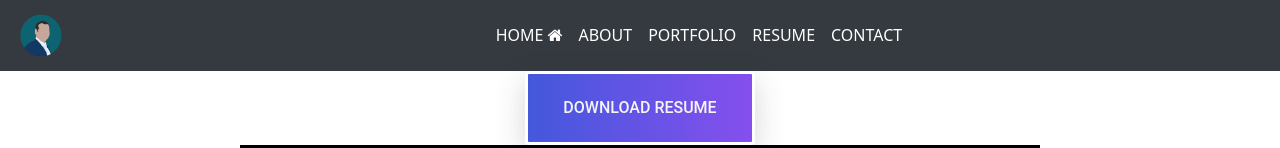
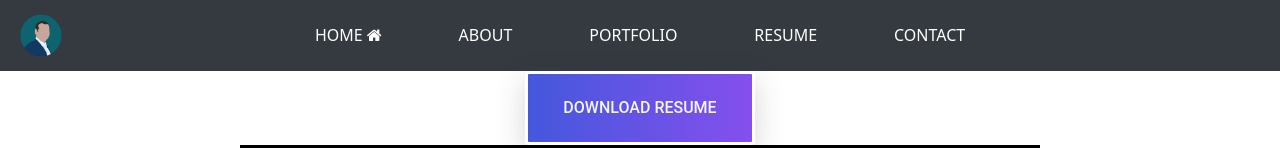
Before and after one commit to jidelson/my-website-old, a React (Create React App) app in the folder client/: page /resume in a window 1280 px wide. Shown: the top 148 px of the page. Built offline with nearby package versions, Linux system fonts and the light colour scheme; grey boxes are pictures that could not be loaded.

Commit message:
adjusted navbar spacing

```diff
--- a/client/src/components/layout/Footer.js
+++ b/client/src/components/layout/Footer.js
@@ -11,36 +11,24 @@ function Footer() {
                 <div className="col-md-12">
                   <ul className="nav justify-content-center" style={{width: "100%"}}>
                     <li className="nav-item" style={{ marginRight: "5%" }}>
-            <Link className="nav-link text-uppercase" to="/">
-              Home&nbsp;<i className="fa fa-home"></i>
-            </Link>
+                      <Link className="nav-link text-uppercase" to="/">Home&nbsp;<i className="fa fa-home"></i></Link>
                     </li>
                     <li className="nav-item" style={{ marginRight: "5%" }}>
-            <Link className="nav-link text-uppercase" to="/about">
-              About
-            </Link>
+                      <Link className="nav-link text-uppercase" to="/about">About</Link>
                     </li>
                     <li className="nav-item" style={{ marginRight: "5%" }}>
-            <Link className="nav-link text-uppercase" to="/portfolio">
-              Portfolio
-            </Link>
+                      <Link className="nav-link text-uppercase" to="/portfolio">Portfolio</Link>
                     </li>
                     <li className="nav-item" style={{ marginRight: "5%" }}>
-            <Link className="nav-link text-uppercase" to="/resume">
-              Resume
-            </Link>
+                      <Link className="nav-link text-uppercase" to="/resume">Resume</Link>
                     </li>
                     <li className="nav-item" style={{ marginRight: "5%" }}>
-            <Link className="nav-link text-uppercase" to="/contact">
-              Contact
-            </Link>
+                      <Link className="nav-link text-uppercase" to="/contact">Contact</Link>
                     </li>
                   </ul>
                 </div>
               </div>
-
-
-
+            </div>
 
             <div className="container">
               <div className="row">
@@ -54,13 +42,10 @@ function Footer() {
 		              </div>
                 </div>
               </div>
+            </div>
 
-            </div>
             <div className="footer-bottom">
-                        <p className="text-center mt-3 mb-0">
-                            &copy;{new Date().getFullYear()} Joe Idelson - All Rights Reserved
-                        </p>
-                    </div>
+              <p className="text-center mt-3 mb-0">&copy;{new Date().getFullYear()} Joe Idelson - All Rights Reserved</p>
             </div>
           </div>
         </FooterContainer>
@@ -69,13 +54,6 @@ function Footer() {
 export default Footer;
 
 const FooterContainer = styled.footer`
-
-
-
-
-
-
-
   .footer-top{
     background: var(--mainDark);
     padding-top: 3rem;
@@ -97,24 +75,21 @@ ul li a:hover{
   }
 
   ul li a:link,
-ul li a:visited {
+  ul li a:visited{
     color: white;
     text-transform: uppercase;
     text-decoration: none;
   }
 
   ul li a:hover,
-ul li a:active {
+  ul li a:active{
     color: turquoise;
     text-decoration: none;
   }
-
-
   .list-inline{
     display: flex;
     justify-content: space-between;
   }
-
   /* placement of whole buttons */
   .footer-social-icons ul{
     margin: 0px;
@@ -128,9 +103,7 @@ ul li a:active {
   /* gap inbetween buttons */
     .footer-social-icons ul li{
       margin: 0 15px;
-    /* list-style: none; */
   }
-
   /* style of buttons */
   .footer-social-icons ul li a{
     position: relative;
@@ -144,7 +117,6 @@ ul li a:active {
     font-size: 30px;
     color: #666;
     transition: -5s;
-
   }
   /* outer glow */
   .footer-social-icons ul li a:before{
@@ -173,7 +145,4 @@ ul li a:active {
   .footer-social-icons p{
     font-size: 0;
   }
-
-
-
 `;
--- a/client/src/components/layout/Navbar.js
+++ b/client/src/components/layout/Navbar.js
@@ -25,28 +25,28 @@ function Navbar() {
         </button>
 
         <div className="collapse navbar-collapse" id="navbarSupportedContent">
-          <ul className="navbar-nav mx-auto justify-content-between" style={{ width: "30%" }}>
-            <li className="nav-item">
+          <ul className="navbar-nav justify-content-center" style={{ width: "100%" }}>
+            <li className="nav-item" style={{ marginRight: "5%" }}>
               <Link className="nav-link text-uppercase" to="/">
                 Home&nbsp;<i className="fa fa-home"></i>
               </Link>
             </li>
-            <li className="nav-item">
+            <li className="nav-item" style={{ marginRight: "5%" }}>
               <Link className="nav-link text-uppercase" to="/about">
                 About
               </Link>
             </li>
-            <li className="nav-item">
+            <li className="nav-item" style={{ marginRight: "5%" }}>
               <Link className="nav-link text-uppercase" to="/portfolio">
                 Portfolio
               </Link>
             </li>
-            <li className="nav-item">
+            <li className="nav-item" style={{ marginRight: "5%" }}>
               <Link className="nav-link text-uppercase" to="/resume">
                 Resume
               </Link>
             </li>
-            <li className="nav-item">
+            <li className="nav-item" style={{ marginRight: "5%" }}>
               <Link className="nav-link text-uppercase" to="/contact">
                 Contact
               </Link>
--- a/client/src/components/pages/Resume.js
+++ b/client/src/components/pages/Resume.js
@@ -12,7 +12,7 @@ function Resume() {
                 style={{
                     position: 'relative',
                     width: '100vh',
-                    height: '100vh', // Set height to full viewport height
+                    height: '100vh', // Sets the height to full viewport height
                     border: '5px solid black'
             }}>
                 <iframe
```
Lines whose indentation alone changed are shown as unchanged.
